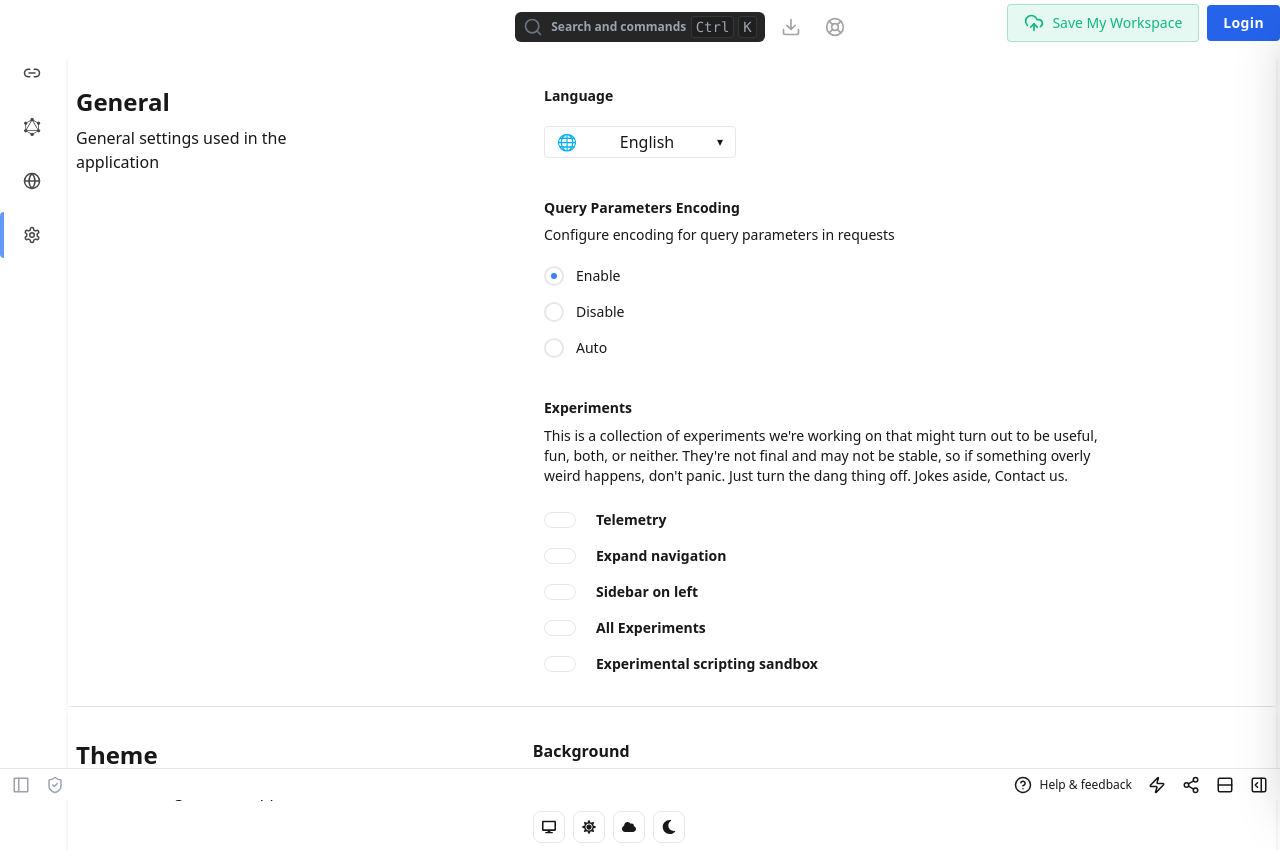
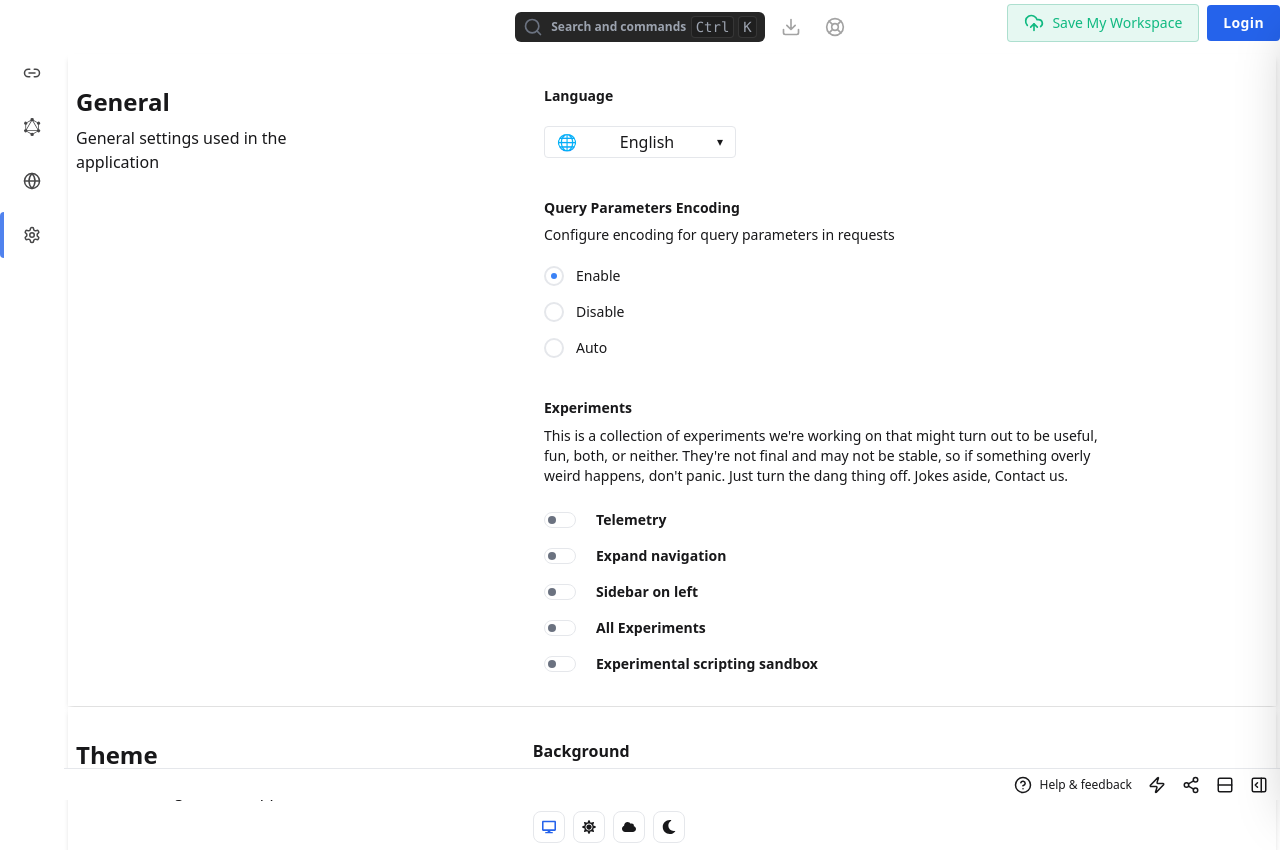
Before and after one commit to cosmicdanish1/postman-clone-only-react, a React (Vite) app: page /settings in a window 1280 px wide. Built offline with nearby package versions, Linux system fonts and the light colour scheme.

Commit message:
accent color done

```diff
--- a/src/components/Sidebar.tsx
+++ b/src/components/Sidebar.tsx
@@ -17,7 +17,23 @@ const Sidebar: React.FC = () => {
   const location = useLocation();
   const expandNav = useSelector((state: RootState) => state.settings.expandNav);
   const theme = useSelector((state: any) => state.theme.theme);
+  const accentColor = useSelector((state: any) => state.theme.accentColor);
   const { t } = useTranslation();
+
+  // Define accent colors (same as in ThemeSettings)
+  const accentColors = [
+    { key: 'green', color: '#22c55e' },
+    { key: 'blue', color: '#2563eb' },
+    { key: 'cyan', color: '#06b6d4' },
+    { key: 'purple', color: '#7c3aed' },
+    { key: 'yellow', color: '#eab308' },
+    { key: 'orange', color: '#f59e42' },
+    { key: 'red', color: '#ef4444' },
+    { key: 'pink', color: '#ec4899' },
+  ];
+
+  const accentHex = accentColors.find(c => c.key === accentColor)?.color;
+
   let themeClass = '';
   if (theme === 'dark') themeClass = 'theme-dark';
   else if (theme === 'black') themeClass = 'theme-black';
@@ -70,8 +86,8 @@ const Sidebar: React.FC = () => {
 
   return (
     <div
-      className={`flex flex-col h-full bg-bg text-text transition-all duration-300 ${expandNav ? 'w-20' : 'w-16'} ${themeClass} z-[50]`}
-      style={{ zIndex: 50 }}
+      className={`flex flex-col h-full bg-bg text-text transition-all duration-300 ${expandNav ? 'w-20' : 'w-16'} ${themeClass} z-[60]`}
+      style={{ zIndex: 60, position: 'relative' }}
     >
       {/* Sidebar options */}
       <nav className="flex-1 flex flex-col gap-2">
@@ -94,7 +110,10 @@ const Sidebar: React.FC = () => {
                   </span>
                 )}
                 {isActive && (
-                  <span className="absolute left-0 top-0 h-full w-1 bg-blue-500 rounded-l" />
+                  <span
+                    className="absolute left-0 top-0 h-full w-1 rounded-l"
+                    style={{ backgroundColor: accentHex }}
+                  />
                 )}
               </span>
             </Link>
--- a/src/pages/Rest/RestPage.tsx
+++ b/src/pages/Rest/RestPage.tsx
@@ -87,6 +87,13 @@ const HoppscotchClone: React.FC = () => {
   const [rightWidth, setRightWidth] = useState(DEFAULT_RIGHT_WIDTH);
   const [dragging, setDragging] = useState(false);
   const dividerRef = useRef<HTMLDivElement>(null);
+  const containerRef = useRef<HTMLDivElement>(null);
+
+  // Dynamically calculate maxRightWidth (50% of container or window width)
+  let maxRightWidth = MIN_RIGHT_WIDTH;
+  if (typeof window !== 'undefined') {
+    maxRightWidth = Math.max(MIN_RIGHT_WIDTH, window.innerWidth * 0.5);
+  }
 
   // Query Parameters state and handlers
   const [queryParams, setQueryParams] = React.useState<Parameter[]>([
@@ -945,7 +952,7 @@ const HoppscotchClone: React.FC = () => {
           style={{ zIndex: 10 }}
         />
         {/* Right sub sidebar for REST page */}
-        <div className="flex-none" style={{ width: rightWidth, minWidth: MIN_RIGHT_WIDTH, maxWidth: MAX_RIGHT_WIDTH }}>
+        <div className="flex-none" style={{ width: rightWidth, minWidth: MIN_RIGHT_WIDTH, maxWidth: maxRightWidth, overflow: 'hidden' }}>
           <RestRightPanel />
         </div>
       </div>
--- a/src/pages/Settings/GeneralSettings.tsx
+++ b/src/pages/Settings/GeneralSettings.tsx
@@ -252,15 +252,13 @@ const GeneralSettings: React.FC = () => {
       aria-pressed={telemetry}
     >
       <span
-        className={`absolute inset-0 rounded-full border transition-colors duration-200 border-border group-hover:border-accent ${
+        className={`absolute inset-0 rounded-full border transition-colors duration-200 border-border group-hover:border-accent z-0 ${
           telemetry ? '' : 'bg-bg'
         }`}
       />
       <span
         className={`absolute left-1 top-1 w-2 h-2 rounded-full transition-all duration-200 ${
-          telemetry
-            ? "translate-x-4 bg-accent shadow-lg"
-            : "bg-text-secondary"
+          telemetry ? "translate-x-4 bg-accent shadow-lg" : "bg-gray-500"
         }`}
       />
       <input
@@ -340,15 +338,13 @@ const GeneralSettings: React.FC = () => {
       aria-pressed={expandNav}
     >
       <span
-        className={`absolute inset-0 rounded-full border transition-colors duration-200 border-border group-hover:border-accent ${
+        className={`absolute inset-0 rounded-full border transition-colors duration-200 border-border group-hover:border-accent z-0 ${
           expandNav ? '' : 'bg-bg'
         }`}
       />
       <span
         className={`absolute left-1 top-1 w-2 h-2 rounded-full transition-all duration-200 ${
-          expandNav
-            ? "translate-x-4 bg-accent shadow-lg"
-            : "bg-text-secondary"
+          expandNav ? "translate-x-4 bg-accent shadow-lg" : "bg-gray-500"
         }`}
       />
       <input
@@ -372,15 +368,13 @@ const GeneralSettings: React.FC = () => {
       aria-pressed={sidebarLeft}
     >
       <span
-        className={`absolute inset-0 rounded-full border transition-colors duration-200 border-border group-hover:border-accent ${
+        className={`absolute inset-0 rounded-full border transition-colors duration-200 border-border group-hover:border-accent z-0 ${
           sidebarLeft ? '' : 'bg-bg'
         }`}
       />
       <span
         className={`absolute left-1 top-1 w-2 h-2 rounded-full transition-all duration-200 ${
-          sidebarLeft
-            ? "translate-x-4 bg-accent shadow-lg"
-            : "bg-text-secondary"
+          sidebarLeft ? "translate-x-4 bg-accent shadow-lg" : "bg-gray-500"
         }`}
       />
       <input
@@ -404,15 +398,13 @@ const GeneralSettings: React.FC = () => {
       aria-pressed={allExperiments}
     >
       <span
-        className={`absolute inset-0 rounded-full border transition-colors duration-200 border-border group-hover:border-accent ${
+        className={`absolute inset-0 rounded-full border transition-colors duration-200 border-border group-hover:border-accent z-0 ${
           allExperiments ? '' : 'bg-bg'
         }`}
       />
       <span
         className={`absolute left-1 top-1 w-2 h-2 rounded-full transition-all duration-200 ${
-          allExperiments
-            ? "translate-x-4 bg-accent shadow-lg"
-            : "bg-text-secondary"
+          allExperiments ? "translate-x-4 bg-accent shadow-lg" : "bg-gray-500"
         }`}
       />
       <input
@@ -478,7 +470,7 @@ const GeneralSettings: React.FC = () => {
   )}
 
   {/* Experimental scripting sandbox */}
-  <label className="flex items-center justify-start gap-5  text-sm text-text-secondary font-semibold hover:text-text-primary">
+  <label className="flex items-center justify-start gap-5  text-sm  text-text-secondary font-semibold hover:text-text-primary">
     <button
       type="button"
       className="relative inline-flex items-center cursor-pointer w-8 h-4 focus:outline-none group"
@@ -486,15 +478,13 @@ const GeneralSettings: React.FC = () => {
       aria-pressed={experimentalSandbox}
     >
       <span
-        className={`absolute inset-0 rounded-full border transition-colors duration-200 border-border group-hover:border-accent ${
+        className={`absolute inset-0 rounded-full border transition-colors duration-200 border-border group-hover:border-accent z-0 ${
           experimentalSandbox ? '' : 'bg-bg'
         }`}
       />
       <span
         className={`absolute left-1 top-1 w-2 h-2 rounded-full transition-all duration-200 ${
-          experimentalSandbox
-            ? 'translate-x-4 bg-accent shadow-lg'
-            : 'bg-text-secondary'
+          experimentalSandbox ? "translate-x-4 bg-accent shadow-lg" : "bg-gray-500"
         }`}
       />
       <input
--- a/src/pages/Settings/ThemeSettings.tsx
+++ b/src/pages/Settings/ThemeSettings.tsx
@@ -32,6 +32,13 @@ const ThemeSettings: React.FC = () => {
   const theme = useSelector((state: any) => state.theme.theme);
   const accentColor = useSelector((state: any) => state.theme.accentColor);
   const [hoveredColor, setHoveredColor] = useState<string | null>(null);
+  const accentHex = accentColors.find(c => c.key === accentColor)?.color;
+  console.log('accentColor:', accentColor, 'accentHex:', accentHex);
+
+  const handleAccentColorClick = (colorKey: string) => {
+    console.log('Clicking accent color:', colorKey);
+    dispatch(setAccentColor(colorKey));
+  };
 
   return (
     <div className={`flex flex-col gap-12 items-start bg-bg text-text theme-${theme}`}>
@@ -43,14 +50,16 @@ const ThemeSettings: React.FC = () => {
             {backgrounds.find(bg => bg.key === theme)?.label}
           </div>
           <div className="flex gap-2">
-            {backgrounds.map(bg => (
+            {backgrounds.map((bg) => (
               <button
                 key={bg.key}
-                className={`w-8 h-8 flex items-center justify-center rounded-lg text-sm transition border ${theme === bg.key ? 'bg-bg border-accent text-accent' : 'bg-bg border-border text-text-secondary hover:border-accent'}`}
+                className={`w-8 h-8 flex items-center justify-center rounded-lg text-sm transition border ${theme === bg.key ? 'bg-bg border-accent' : 'bg-bg border-border'}`}
                 onClick={() => dispatch(setTheme(bg.key))}
                 aria-label={bg.label}
               >
-                {bg.icon}
+                {theme === bg.key
+                  ? <span style={{ color: accentHex }}>{bg.icon}</span> // Use actual accent color
+                  : bg.icon}
               </button>
             ))}
           </div>
@@ -67,14 +76,17 @@ const ThemeSettings: React.FC = () => {
                 <button
                   type="button"
                   className={`w-5 h-5 rounded-full border-2 flex items-center justify-center transition focus:outline-none group ${accentColor === c.key ? 'ring-2 ring-offset-2 ring-accent' : ''}`}
-                  style={{ borderColor: c.color, background: 'transparent' }}
-                  onClick={() => dispatch(setAccentColor(c.key))}
+                  style={{
+                    borderColor: c.color,
+                    background: accentColor === c.key ? 'red' : 'transparent' // TEMP: use red for debugging
+                  }}
+                  onClick={() => handleAccentColorClick(c.key)}
                   aria-label={c.label}
                   onMouseEnter={() => setHoveredColor(c.key)}
                   onMouseLeave={() => setHoveredColor(null)}
                 >
                   {accentColor === c.key && (
-                    <span className="w-1.5 h-1.5 rounded-full block" style={{ background: c.color }} />
+                    <span className="w-1.5 h-1.5 rounded-full block" style={{ background: 'red' }} /> // TEMP: use red for debugging
                   )}
                 </button>
                 {/* Tooltip for color name on hover */}
```
Also changed, not shown: src/pages/GraphQL/GraphQL.tsx (+50 -12 lines), 1 other file (tests, documents, lock files or other folders).
